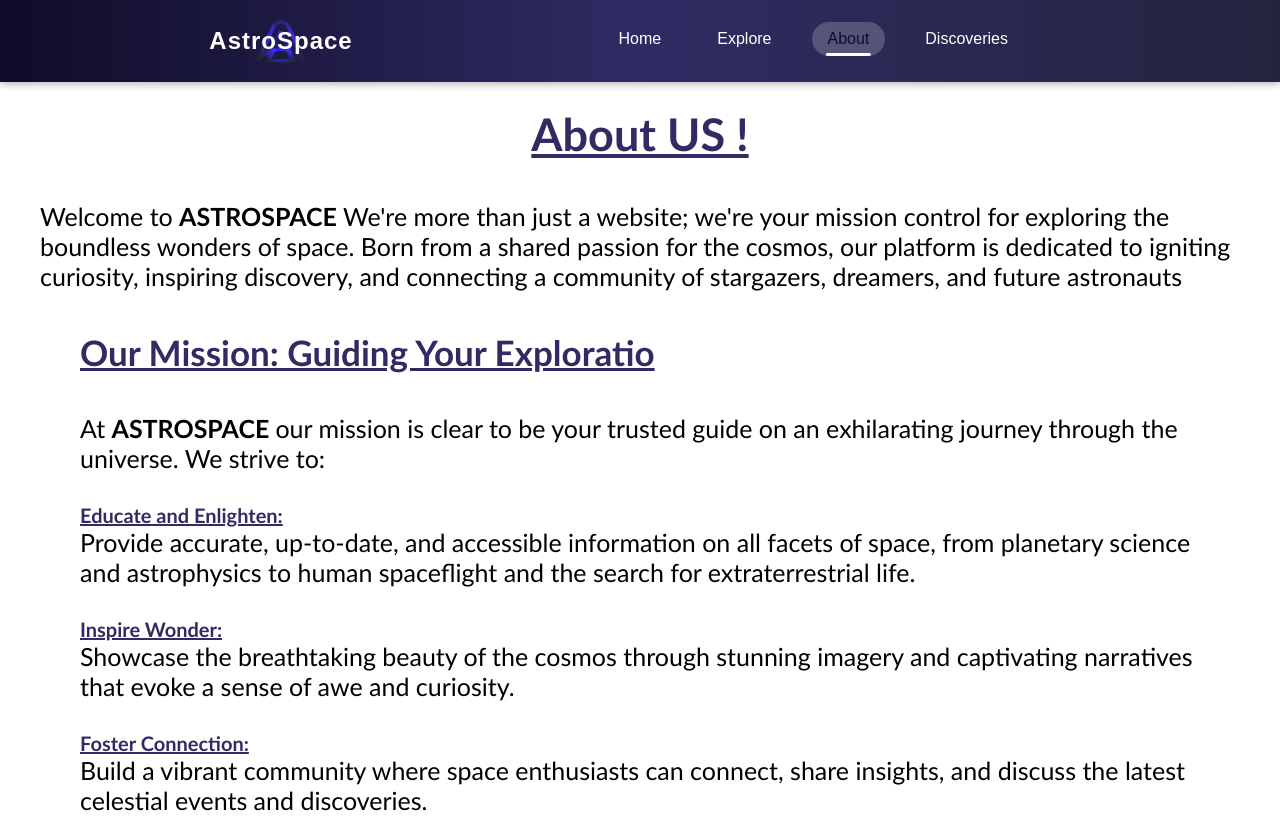
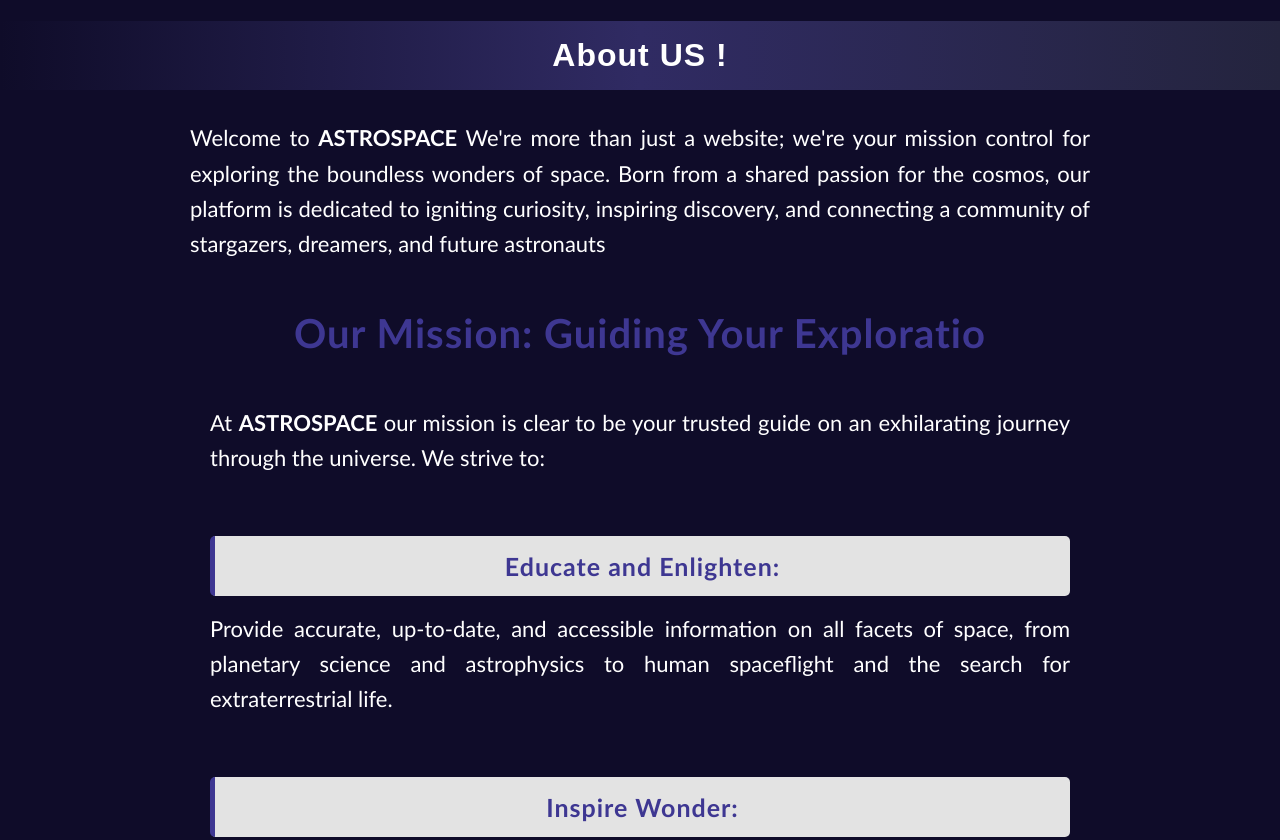
Before and after one commit to abdul-baari-shafiquee/Final-Project, a plain HTML site: page about.html in a window 1280 px wide. Shown: the top 840 px of the page. Drawn offline with Linux system fonts and the light colour scheme; files whose address does not match are found by name.

Commit message:
Modify About page

```diff
--- a/about.html
+++ b/about.html
@@ -1,44 +1,37 @@
 <!DOCTYPE html>
 <html lang="en">
+
 <head>
     <meta charset="UTF-8">
     <meta name="viewport" content="width=device-width, initial-scale=1.0">
-    <link rel="stylesheet" href="about.css">
-    <title>AstroSpace</title>
+    <link rel="icon" type="image/png" href="/Assets/logo.png">
+    <link rel="stylesheet" href="style.css">
+    <title>About | AstroSpace</title>
 </head>
 
 <body>
-    <nav>
-        <div class="left">AstroSpace</div>
-        <div class="right ">
-            <ul>
-                <li><a href="index.html">Home</a></li>
-                <li><a href="explore.html">Explore</a></li>
-                <li><a href="about.html" class="current">About</a></li>
-                <li><a href="discoveries.html">Discoveries</a> </li>
-            </ul>
-        </div>
-        </div>
-    </nav>
-    <h1>About US !</h1>
+    <div id="navbar"></div>
+    <h1 class="head">About US !</h1>
     <div class="pera1"><span> Welcome to
         <B>ASTROSPACE </B> We're more than just a website; we're your mission control for exploring the boundless wonders of space. Born from a shared passion for the cosmos, our platform is dedicated to igniting curiosity, inspiring discovery, and connecting a community
         of stargazers, dreamers, and future astronauts</span>
-        <h2>Our Mission: Guiding Your Exploratio</h2>
+        <h2 class="about-h2">Our Mission: Guiding Your Exploratio</h2>
         <div class="pera1">
-            <span>At <b>ASTROSPACE </b>our mission is clear to be your trusted guide on an exhilarating journey through the universe. We strive to: </br><br><h3>Educate and Enlighten:</h3> Provide accurate, up-to-date, and accessible information on all facets of space, from
-        planetary science and astrophysics to human spaceflight and the search for extraterrestrial life.  <br><br><h3>Inspire Wonder: </h3>Showcase the breathtaking beauty of the cosmos through stunning imagery and captivating narratives that evoke a sense of awe and
-        curiosity.<br><br><h3>Foster Connection:</h3> Build a vibrant community where space enthusiasts can connect, share insights, and discuss the latest celestial events and discoveries. <br><br><h3>Champion Discovery:</h3> Highlight the incredible work of scientists, engineers, and
+            <span>At <b>ASTROSPACE </b>our mission is clear to be your trusted guide on an exhilarating journey through the universe. We strive to: </br><br><h3 class="about-h3">Educate and Enlighten:</h3> Provide accurate, up-to-date, and accessible information on all facets of space, from
+        planetary science and astrophysics to human spaceflight and the search for extraterrestrial life.  <br><br><h3 class="about-h3">Inspire Wonder: </h3>Showcase the breathtaking beauty of the cosmos through stunning imagery and captivating narratives that evoke a sense of awe and
+        curiosity.<br><br><h3 class="about-h3">Foster Connection:</h3> Build a vibrant community where space enthusiasts can connect, share insights, and discuss the latest celestial events and discoveries. <br><br><h3 class="about-h3">Champion Discovery:</h3> Highlight the incredible work of scientists, engineers, and
         explorers who are pushing the boundaries of human knowledge and venturing further into the unknown.</span>
         </div>
-        <h2>Who We Are</h2>
+        <h2 class="about-h2">Who We Are</h2>
         <span class="pera1">We are a team of dedicated space enthusiasts, educators, scientists, and technologists united by a shared fascination with the universe. Our diverse backgrounds — ranging from astrophysics and engineering to digital media and educational design
             — enable us to create content that is both scientifically rigorous and incredibly engaging. We believe that everyone deserves the opportunity to learn about the cosmos, regardless of their prior knowledge or background.</span>
-        <h2>Join Us on Our Journey</h2>
+        <h2 class="about-h2">Join Us on Our Journey</h2>
         <span class="pera1">Whether you're a seasoned amateur astronomer, a student with a budding interest in science, or simply someone who gazes at the night sky in awe, we invite you to join us on this incredible journey of discovery. Explore our content, engage with our community, and let's together unlock the secrets of the universe.</span>
         <br><br>
-        <h3>Thank you for being a part of ASTROSPACE.</h3>
+        <h3 class="about-h3">Thank you for being a part of ASTROSPACE.</h3>
         <br>
         <hr>
+        <script src="nav-script.js"></script>
 </body>
+
 </html>
--- a/style.css
+++ b/style.css
@@ -5,8 +5,11 @@ body {
     margin: 0;
     padding: 0;
 }
+
+
 /* HOME-PAGE */
-.main-bg{
+
+.main-bg {
     height: 100vh;
     width: auto;
     background-image: url('Assets/bg-img.png');
@@ -16,6 +19,7 @@ body {
     overflow-x: hidden;
     position: relative;
 }
+
 .main-bg .cta {
     position: absolute;
     top: 70%;
@@ -30,16 +34,19 @@ body {
     cursor: pointer;
     transition: background 0.3s, transform 0.3s;
 }
-.main-bg .cta a{
+
+.main-bg .cta a {
     text-decoration: none;
     color: #fff;
 }
+
 .main-bg button:hover {
     background: rgba(48, 43, 99, 0.7);
     transform: translate(-50%, -50%) scale(1.05);
     border: 1px solid white;
 }
-.head{
+
+.head {
     background: linear-gradient(to right, #0f0c29, #302b63, #24243e);
     padding: 1rem;
     text-align: center;
@@ -47,3 +54,55 @@ body {
     font-weight: bold;
     letter-spacing: 1px;
 }
+
+
+/* ABOUT-PAGE */
+
+.pera1 {
+    font-family: 'Gill Sans', 'Gill Sans MT', Calibri, 'Trebuchet MS', sans-serif;
+    font-size: 22px;
+    line-height: 1.6;
+    margin: 30px auto;
+    max-width: 900px;
+    color: #555;
+    text-align: justify;
+    text-justify: inter-word;
+    padding: 0 20px;
+}
+
+.pera1 span {
+    display: inline-block;
+    color: #fff;
+}
+
+.about-h2 {
+    margin: 40px;
+    font-family: 'Gill Sans', 'Gill Sans MT', Calibri, 'Trebuchet MS', sans-serif;
+    color: #3e3792;
+    font-size: 40px;
+    text-align: center;
+    letter-spacing: 1px;
+}
+
+.about-h3 {
+    font-weight: bold;
+    color: #3e3792;
+    font-size: 25px;
+    text-align: center;
+    margin-bottom: 20px;
+    letter-spacing: 1px;
+}
+
+.pera1 h3 {
+    background-color: #e3e3e3;
+    padding: 10px;
+    border-left: 5px solid #3e3792;
+    margin-bottom: 15px;
+    border-radius: 5px;
+}
+
+hr {
+    border: none;
+    border-top: 2px solid #3e3792;
+    margin: 40px 0;
+}
```
